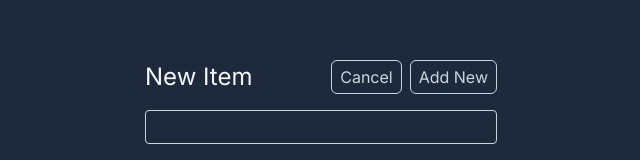
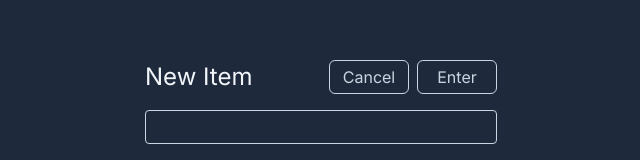
Before and after one commit to greybluesea/ShoppingList, a Next.js app: page /new-item in a window 1280 px wide. Shown: the part 202-362 px from the top of the page, without its empty margins (319-959 px from the left). Built offline with nearby package versions, Linux system fonts and the light colour scheme.

Commit message:
Delete btn 'use client'; checkbox router.refresh()

```diff
--- a/src/app/new-item/page.tsx
+++ b/src/app/new-item/page.tsx
@@ -7,7 +7,8 @@ async function addNew(data: FormData) {
 
   const title = data.get("title");
   if (typeof title !== "string" || title.length === 0) {
-    throw new Error("invalid title");
+    /* throw new Error("invalid title"); */
+    redirect("/");
   }
 
   await prisma.item.create({ data: { title } });
@@ -21,11 +22,11 @@ const New = () => {
         <header className="flex justify-between items-center mb-2 ">
           <h1 className="text-2xl  ">New Item</h1>
           <div className="flex gap-2 justify-end">
-            <Link href="/" className="btn-or-link">
+            <Link href="/" className="btn-or-link w-20 text-center">
               Cancel
             </Link>
-            <button type="submit" className="btn-or-link">
-              Add New
+            <button type="submit" className="btn-or-link w-20">
+              Enter
             </button>
           </div>
         </header>
--- a/src/components/unused/Item.tsx
+++ b/src/components/Item.tsx
@@ -1,16 +1,12 @@
 "use client";
+import { useRouter } from "next/navigation";
+import { useState } from "react";
+/* import { experimental_useOptimistic as useOptimistic } from "react"; */
 
-import { useState } from "react";
-
-interface ItemProps {
-  id: string;
-  title: string;
-  complete: boolean;
-  createdAt: Date;
-  updatedAt: Date;
+type ItemProps = Item & {
   handleCheck: (id: string, complete: boolean) => void;
   handleDelete: (id: string) => void;
-}
+};
 
 const Item = ({
   id,
@@ -22,6 +18,19 @@ const Item = ({
   handleDelete,
 }: ItemProps) => {
   const [invisible, setInvisible] = useState(false);
+  const router = useRouter();
+  /* const [checkStatus, setCheckStatus] = useState(complete); */
+  /* const [optimisticItem, addOptimisticItem] = useOptimistic(
+    {
+      id,
+      title,
+      complete,
+      createdAt,
+      updatedAt,
+    },
+    (state: Item, completed: boolean) => ({ ...state, completed })
+  ); */
+
   return (
     <li
       className={
@@ -34,8 +43,15 @@ const Item = ({
           id={id}
           type="checkbox"
           className="cursor-pointer peer"
+          /* checked={checkStatus} */
           defaultChecked={complete}
-          onChange={(e) => handleCheck(id, e.target.checked)}
+          /* checked={optimisticItem.complete} */
+          onChange={(e) => {
+            /*  addOptimisticItem(!complete); */
+            handleCheck(id, e.target.checked);
+            router.refresh();
+            /* setCheckStatus(e.target.checked); */
+          }}
         />
         <label
           htmlFor={id}
--- a/src/components/Pair.tsx
+++ b/src/components/Pair.tsx
@@ -1,11 +1,12 @@
 "use client";
-
+import { experimental_useFormStatus as useFormStatus } from "react-dom";
 import { useRouter } from "next/navigation";
-
 type Props = Item & { handleCheck: (id: string, complete: boolean) => void };
 
 const Pair = ({ id, title, complete, handleCheck }: Props) => {
   const router = useRouter();
+  const { pending } = useFormStatus();
+
   return (
     <div className="flex gap-1 items-center text-lg">
       <input
@@ -17,6 +18,7 @@ const Pair = ({ id, title, complete, handleCheck }: Props) => {
           handleCheck(id, e.target.checked);
           router.refresh();
         }}
+        disabled={pending}
       />
       <label
         htmlFor={id}
--- a/src/components/ShoppingList.tsx
+++ b/src/components/ShoppingList.tsx
@@ -2,13 +2,14 @@ import { redirect } from "next/dist/server/api-utils";
 import { revalidatePath } from "next/cache";
 import { deleteItem, getList, toggleComplete } from "@/utils";
 import Pair from "./Pair";
+import Item from "./Item";
 
 const ShoppingList = async () => {
   const list: Promise<Item[]> = getList();
   const listData = await list;
 
   return (
-    /* <ul>
+    <ul>
       {list.then((data) =>
         data.map((item) => (
           <Item
@@ -19,8 +20,8 @@ const ShoppingList = async () => {
           />
         ))
       )}
-    </ul> */
-    <ul>
+    </ul>
+    /* <ul>
       {listData.map((item) => (
         <form>
           <li
@@ -41,7 +42,7 @@ const ShoppingList = async () => {
           </li>
         </form>
       ))}
-    </ul>
+    </ul> */
   );
 };
 
```
